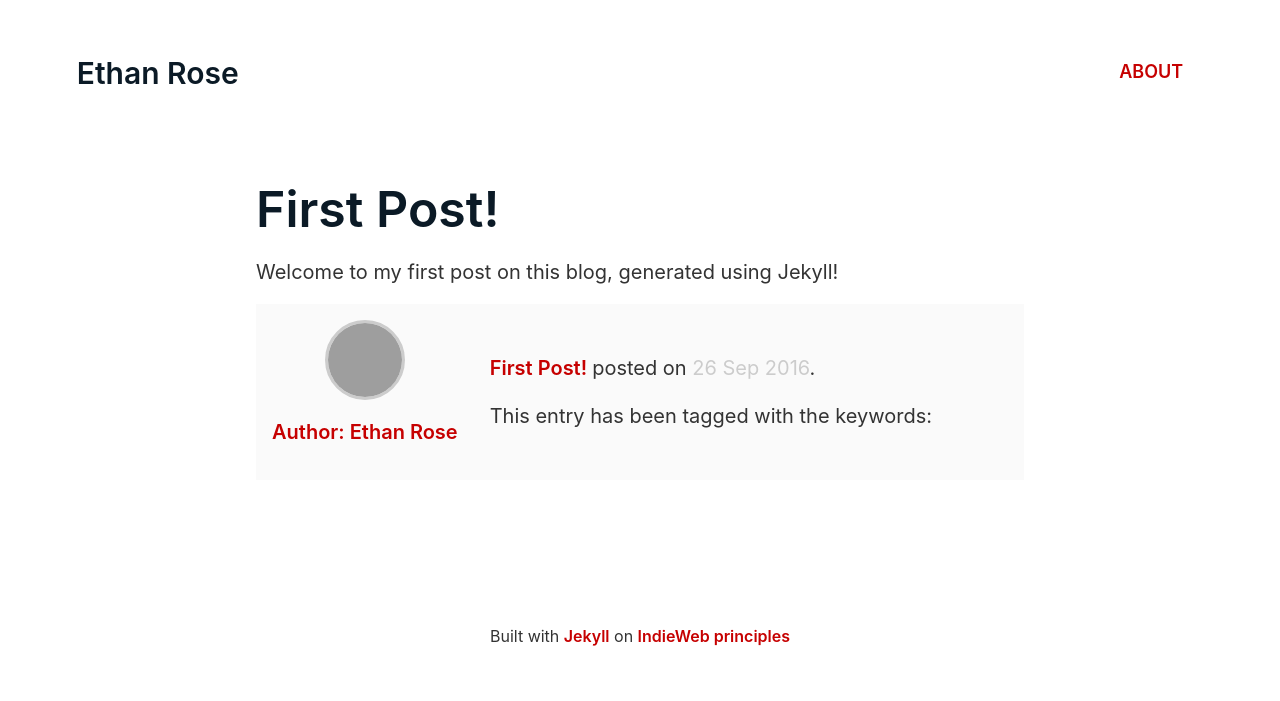
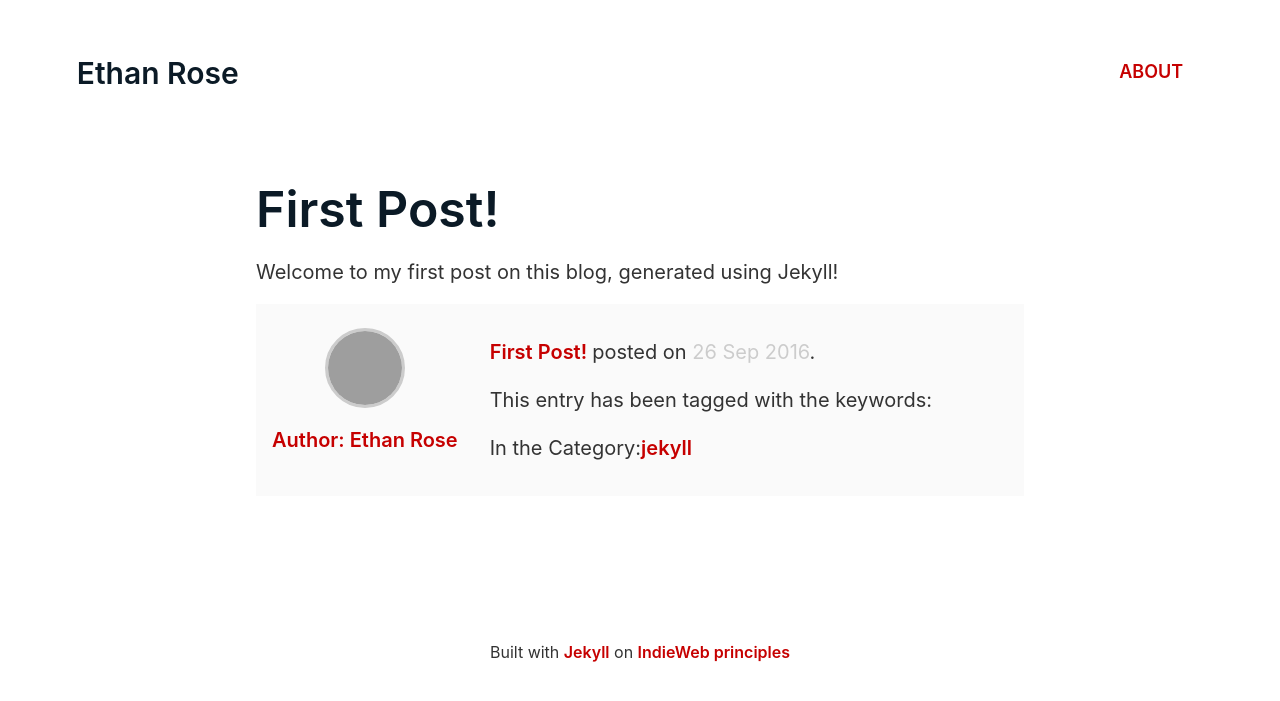
Before and after one commit to ethan4/ethan4.github.io, a Jekyll site: the page built from _posts/2016-02-03-first-post.markdown, in a window 1280 px wide. Shown: the top 701 px of the page. Built offline with Jekyll 4.4.1, drawn with Linux system fonts in a browser that asks for light colours; comment, search, counter and statistics services are not loaded; grey boxes are pictures that could not be loaded.

Commit message:
Adding catergories to the meta footer.

```diff
--- a/_layouts/post.html
+++ b/_layouts/post.html
@@ -39,6 +39,7 @@ layout: default
       <div class="meta-wrap">
         <p><a href="{{ post.url | prepend: site.github.url }}">{{ page.title }} </a> posted on <time datetime="{{ page.date | date_to_xmlschema }}" class="dt-time post-date dt-published">{{ page.date | date_to_string }}</time>.</p>
         <p>This entry has been tagged with the keywords: {% for tags in page.tags %}<span class="tag">{{ tags }} </span>{% endfor %}</p>
+        <p>In the Category:<a class="p-category" href="{{ site.github.url }}/{{ page.categories }}">{{ page.categories }}</a>
     </div>
 
 </footer>
```
